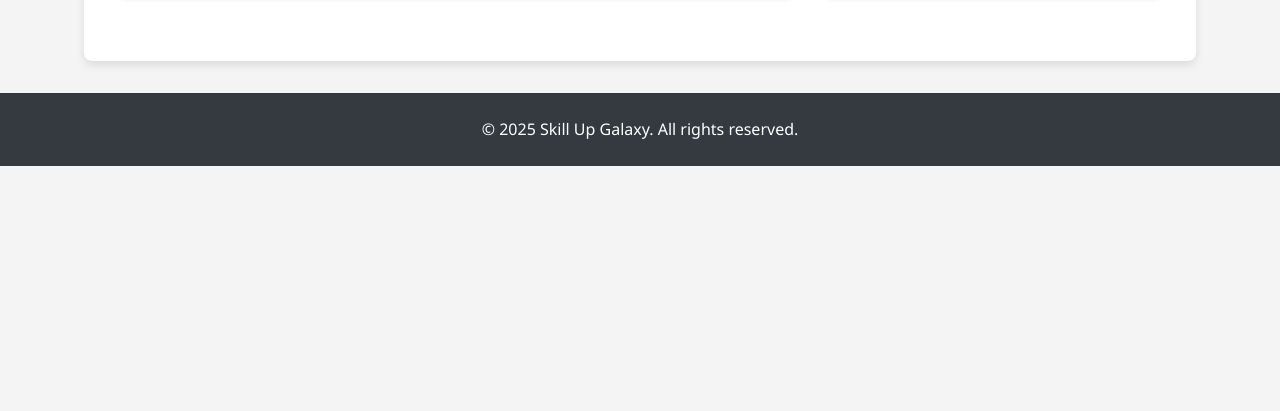
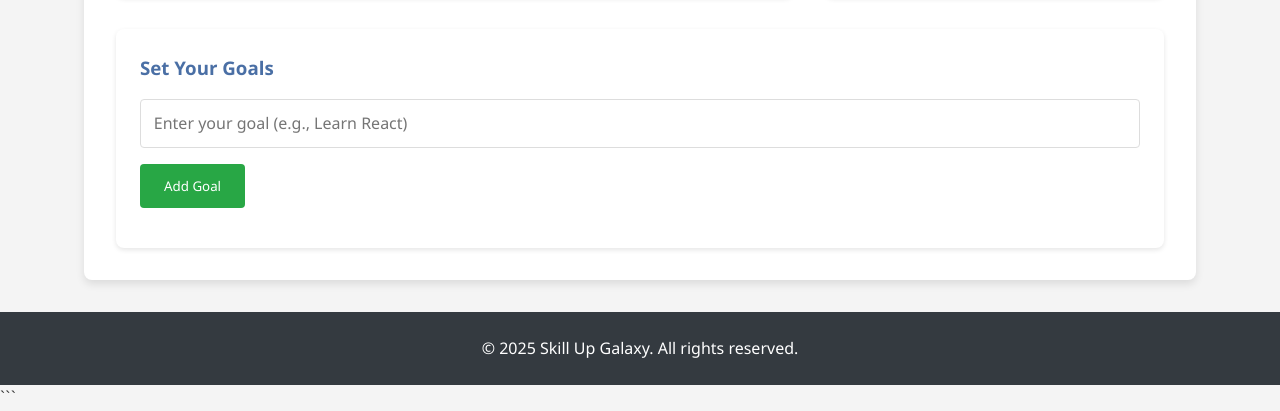
Before and after one commit to Adrija052212/Skill-Up-Galaxy, a website: page index.html in a window 1280 px wide. Shown: the part 2282-2693 px from the top of the page. Before the commit the page ends 2448 px from the top, so only its background shows below. Drawn offline with Linux system fonts and the light colour scheme; no server answers.

Commit message:
Add progress graph, progress summary, and set goal box to Progress Tracker

````diff
--- a/index.html
+++ b/index.html
@@ -125,6 +125,16 @@
                     </ul>
                 </div>
             </div>
+
+            <!-- Set Goal Box -->
+            <div class="goals">
+                <h3>Set Your Goals</h3>
+                <input type="text" id="goalInput" placeholder="Enter your goal (e.g., Learn React)">
+                <button id="addGoalBtn">Add Goal</button>
+                <ul id="goalList">
+                    <!-- Goals will be dynamically added here -->
+                </ul>
+            </div>
         </section>
 
         <!-- AI Chatbot Floating Button -->
@@ -225,3 +235,4 @@
     <script src="script.js"></script>
 </body>
 </html>
+```
````
